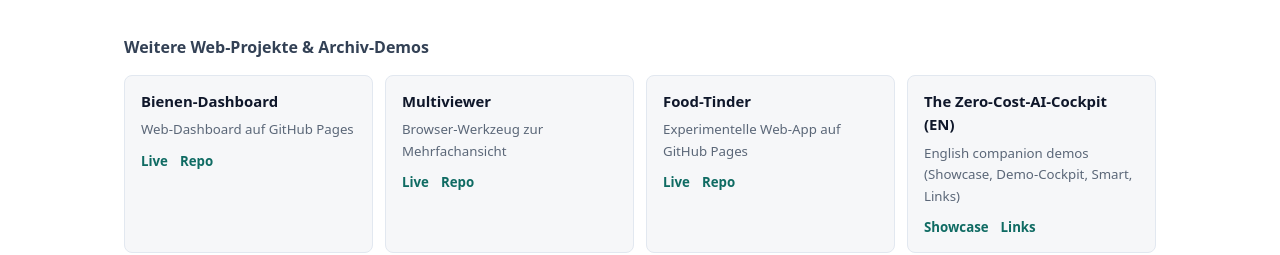
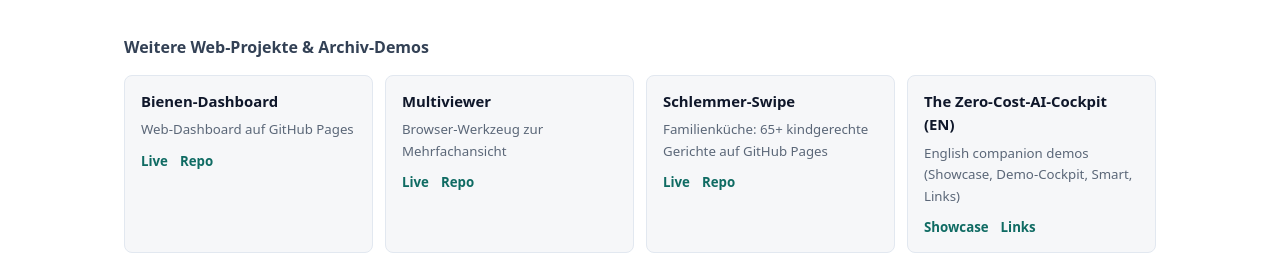
Before and after one commit to Mitchel85/Mitchel85, a plain HTML site: page index.html in a window 1280 px wide. Shown: the part 2252-2507 px from the top of the page. Drawn offline with Linux system fonts and the light colour scheme.

Commit message:
Update project link from Food-Tinder to Schlemmer-Swipe

```diff
--- a/index.html
+++ b/index.html
@@ -209,11 +209,11 @@
             </div>
           </div>
           <div class="compact-item">
-            <strong>Food-Tinder</strong>
-            <span>Experimentelle Web-App auf GitHub Pages</span>
+            <strong>Schlemmer-Swipe</strong>
+            <span>Familienküche: 65+ kindgerechte Gerichte auf GitHub Pages</span>
             <div class="compact-links">
-              <a href="https://mitchel85.github.io/food-tinder/" target="_blank" rel="noopener noreferrer">Live</a>
-              <a href="https://github.com/Mitchel85/food-tinder" target="_blank" rel="noopener noreferrer">Repo</a>
+              <a href="https://mitchel85.github.io/schlemmer-swipe/" target="_blank" rel="noopener noreferrer">Live</a>
+              <a href="https://github.com/Mitchel85/schlemmer-swipe" target="_blank" rel="noopener noreferrer">Repo</a>
             </div>
           </div>
           <div class="compact-item">
```
Also changed, not shown: impressum.html (+1 -1 lines).
